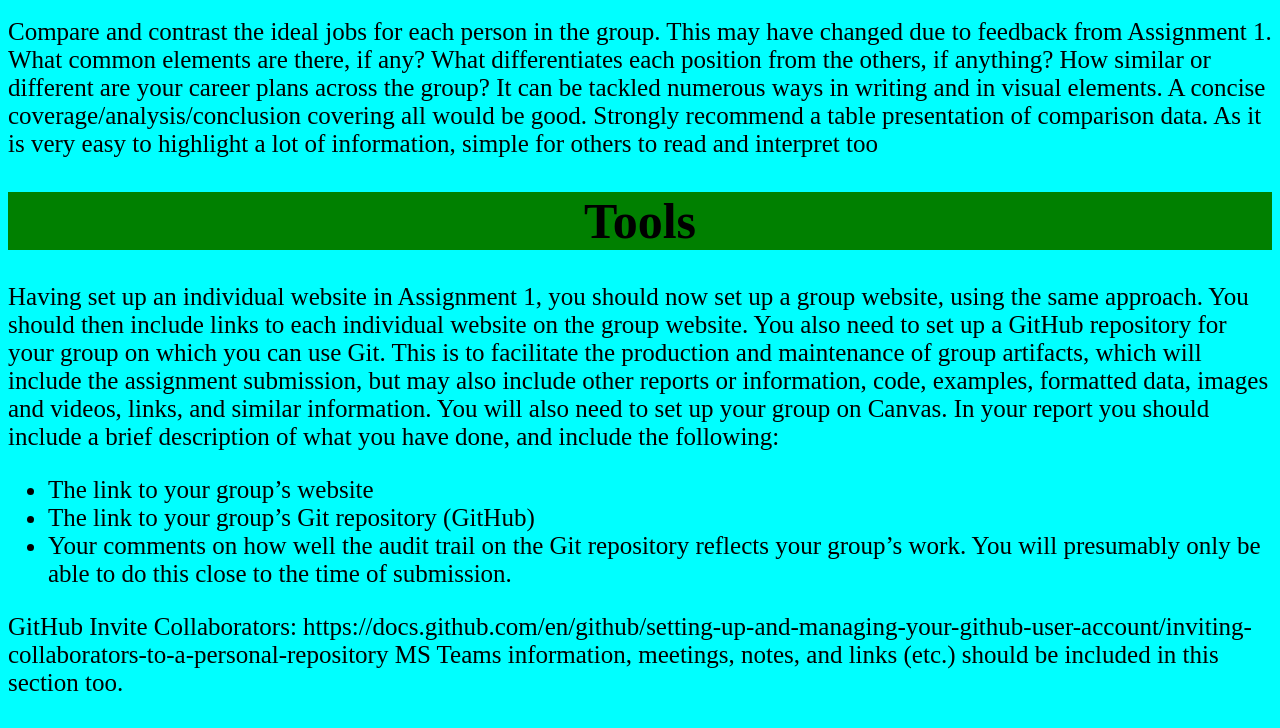
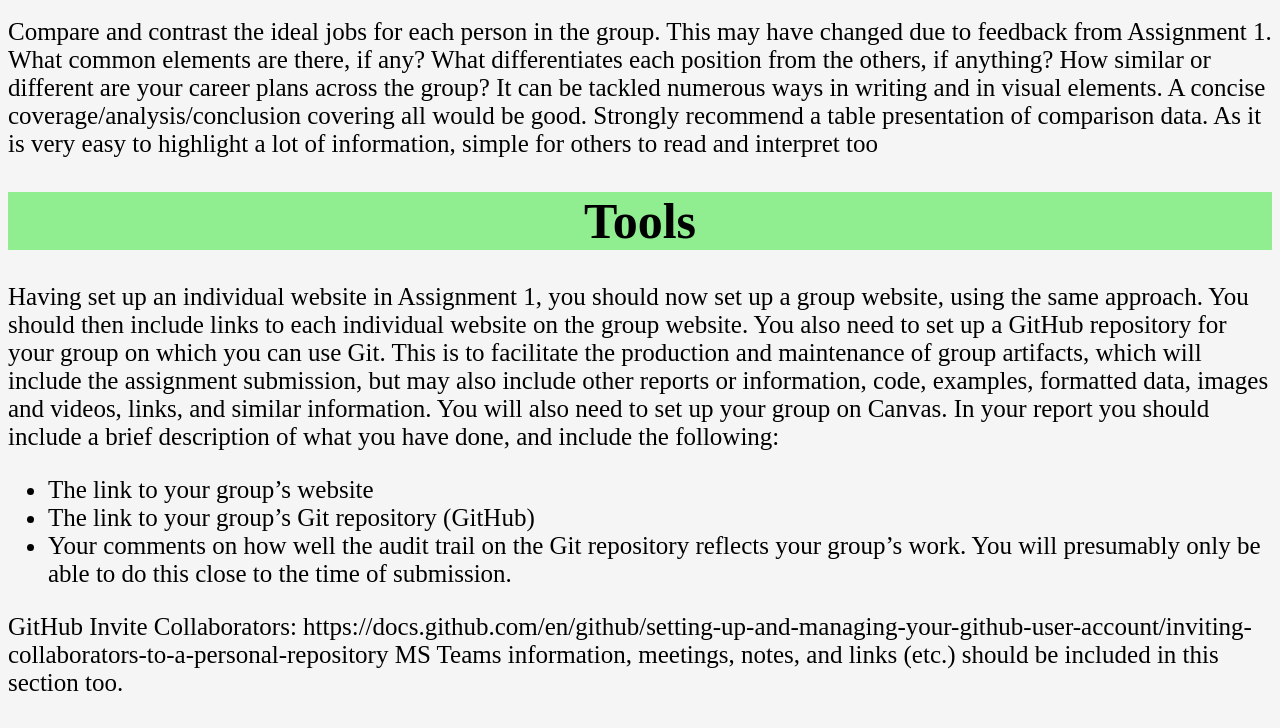
Before and after one commit to Mattbrad92/IT-MOB, a plain HTML site: page index.html in a window 1280 px wide. Shown: the part 724-1452 px from the top of the page. Drawn offline with Linux system fonts and the light colour scheme.

Commit message:
Update Style.css

```diff
--- a/Style/Style.css
+++ b/Style/Style.css
@@ -1,9 +1,9 @@
 Body
-{background-color: aqua;
+{background-color: whitesmoke;
 font-size:          25px;
  }
  h1 {text-align: center;
-    background-color: green;
+    background-color: lightgreen;
 { display: inline;}
 h2{
         display: inline;
```
